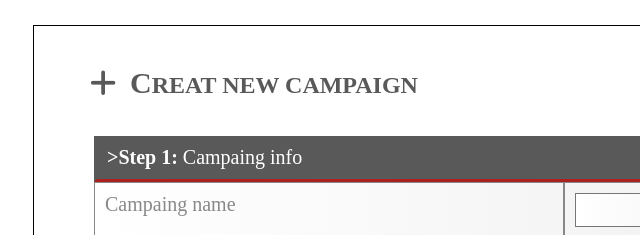
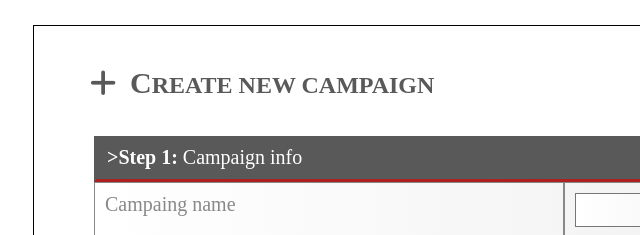
Before and after one commit to barvax/home-work-1, a plain HTML site: page index.html in a window 1280 px wide. Shown: the top 235 px of the page, 0-640 px from the left. Drawn offline with Linux system fonts and the light colour scheme.

Commit message:
Update index.html

```diff
--- a/index.html
+++ b/index.html
@@ -12,7 +12,7 @@
    <div class="border">
        <div class="top-left">
         <i class="fas fa-plus"></i>
-        <h1><span style="font-size: 30px";>C</span>REAT NEW CAMPAIGN</h1>
+        <h1><span style="font-size: 30px";>C</span>REATE NEW CAMPAIGN</h1>
        </div>
        <div class="top-right">
         <button class="btn-1">ADD CAMPAIGN</button>
@@ -20,7 +20,7 @@
        </div>
 
        <div class="grid-container">
-        <div class="grid-item item1"><span style="font-weight: 700;";>>Step 1:</span> Campaing info</div>
+        <div class="grid-item item1"><span style="font-weight: 700;";>>Step 1:</span> Campaign info</div>
         <div class="grid-item">Campaing name</div>
         <div class="grid-item"><input  class="myInput" ></div>
         <div class="grid-item">Daily budget</div>
```
